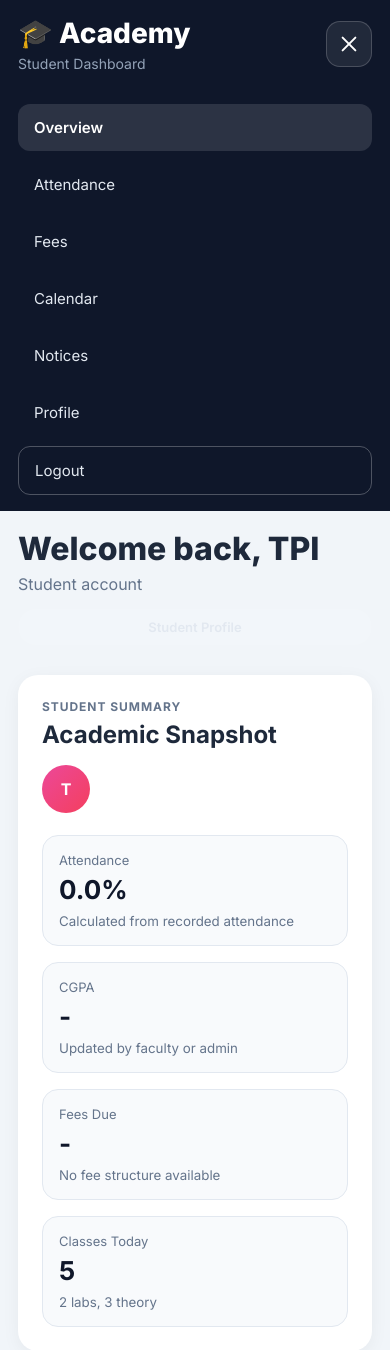
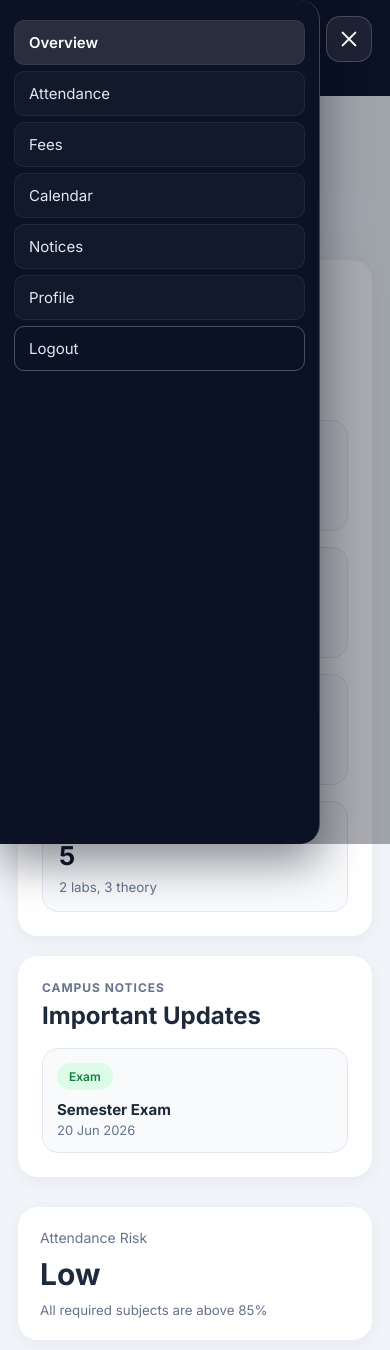
Before and after one commit to PrantoTech/E_campus, a Django app: page /students/dashboard/ in a window 390 px wide, after a click that opens the changed part. Shown: the top 1350 px of the page. Run offline with Django 5.2, Linux system fonts and the light colour scheme; a user stored in the database is signed in; data comes from the database, SQL or seed files in the repository; both versions use the stored data as it was after the commit.

Commit message:
fixed mobile view oof student

```diff
--- a/static/css/student_dashboard.css
+++ b/static/css/student_dashboard.css
@@ -12,6 +12,10 @@ body {
   background: #f1f5f9;
   color: #1e293b;
   overflow-x: hidden;
+}
+
+body.nav-menu-open {
+  overflow: hidden;
 }
 
 .student-chip {
@@ -817,30 +821,97 @@ table tbody tr {
 
 @media (max-width: 600px) {
   .navbar {
-    flex-wrap: wrap;
+    display: grid;
+    grid-template-columns: minmax(0, 1fr) auto;
+    column-gap: 12px;
+    row-gap: 10px;
     padding: 16px 18px;
+    align-items: flex-start;
+    position: relative;
+    z-index: 30;
+  }
+
+  .navbar::after {
+    content: '';
+    position: fixed;
+    inset: 0;
+    background: rgba(2, 6, 23, 0.34);
+    opacity: 0;
+    visibility: hidden;
+    pointer-events: none;
+    transition: opacity 0.2s ease;
+    z-index: 40;
+  }
+
+  .navbar.nav-open::after {
+    opacity: 1;
+    visibility: visible;
+    pointer-events: auto;
+  }
+
+  .logo {
+    flex: 1;
+    min-width: 0;
+    max-width: calc(100% - 58px);
+  }
+
+  .logo h1 {
+    font-size: clamp(16px, 4.6vw, 20px);
+    line-height: 1.25;
+    word-break: break-word;
+  }
+
+  .logo p {
+    font-size: 12px;
+    margin-top: 4px;
   }
 
   .menu-toggle {
     display: inline-flex;
-    margin-left: auto;
+    flex: 0 0 46px;
+    align-self: start;
+    justify-self: end;
+    z-index: 60;
   }
 
   .nav-links {
-    display: none;
-    width: 100%;
+    display: flex;
+    width: min(84vw, 320px);
     align-items: stretch;
     flex-direction: column;
-    padding-top: 8px;
+    gap: 6px;
+    padding: 20px 14px 18px;
+    position: fixed;
+    top: 0;
+    left: 0;
+    height: 100vh;
+    max-height: none;
+    overflow-y: auto;
+    border-radius: 0 20px 20px 0;
+    border-right: 1px solid rgba(148, 163, 184, 0.35);
+    background: #0b1224;
+    box-shadow: 0 18px 45px rgba(2, 6, 23, 0.45);
+    transform: translateX(-115%);
+    opacity: 0;
+    visibility: hidden;
+    pointer-events: none;
+    transition: transform 0.26s ease, opacity 0.22s ease;
+    z-index: 50;
   }
 
   .nav-links a {
     width: 100%;
+    border-radius: 10px;
+    padding: 12px 14px;
+    background: rgba(255, 255, 255, 0.03);
+    border: 1px solid rgba(255, 255, 255, 0.06);
   }
 
   .nav-logout-btn {
     width: 100%;
     text-align: left;
+    padding: 12px 14px;
+    border-radius: 10px;
   }
 
   .nav-logout-form {
@@ -848,7 +919,10 @@ table tbody tr {
   }
 
   .navbar.nav-open .nav-links {
-    display: flex;
+    transform: translateX(0);
+    opacity: 1;
+    visibility: visible;
+    pointer-events: auto;
   }
 
   .navbar.nav-open .menu-toggle span:nth-child(1) {
--- a/static/js/student_dashboard.js
+++ b/static/js/student_dashboard.js
@@ -19,10 +19,14 @@ document.addEventListener("DOMContentLoaded", function () {
   };
 
   if (navbar && toggleButton) {
+    const navContainer = navbar.querySelector(".nav-links");
+    const mobileQuery = window.matchMedia("(max-width: 600px)");
+
     // Controls mobile menu expansion state.
     const setExpanded = function (isExpanded) {
       navbar.classList.toggle("nav-open", isExpanded);
       toggleButton.setAttribute("aria-expanded", String(isExpanded));
+      document.body.classList.toggle("nav-menu-open", isExpanded && mobileQuery.matches);
     };
 
     toggleButton.addEventListener("click", function () {
@@ -48,6 +52,31 @@ document.addEventListener("DOMContentLoaded", function () {
 
     window.addEventListener("hashchange", function () {
       showSection(window.location.hash.replace("#", ""));
+    });
+
+    document.addEventListener("click", function (event) {
+      if (!navbar.classList.contains("nav-open")) {
+        return;
+      }
+
+      const clickedInsideMenu = navContainer && navContainer.contains(event.target);
+      const clickedToggle = toggleButton.contains(event.target);
+
+      if (!clickedInsideMenu && !clickedToggle) {
+        setExpanded(false);
+      }
+    });
+
+    document.addEventListener("keydown", function (event) {
+      if (event.key === "Escape" && navbar.classList.contains("nav-open")) {
+        setExpanded(false);
+      }
+    });
+
+    window.addEventListener("resize", function () {
+      if (!mobileQuery.matches) {
+        setExpanded(false);
+      }
     });
   }
 });
--- a/templates/student_dashboard.html
+++ b/templates/student_dashboard.html
@@ -16,7 +16,7 @@
     <!-- Top navigation controls section switching and mobile menu. -->
     <header class="navbar">
       <div class="logo">
-        <h1>🎓 Academy</h1>
+        <h1>🎓 Technique Polythecnic Institute</h1>
         <p>Student Dashboard</p>
       </div>
 
```
Also changed, not shown: static/css/home_footer.css (+7 -5 lines), db.sqlite3.
